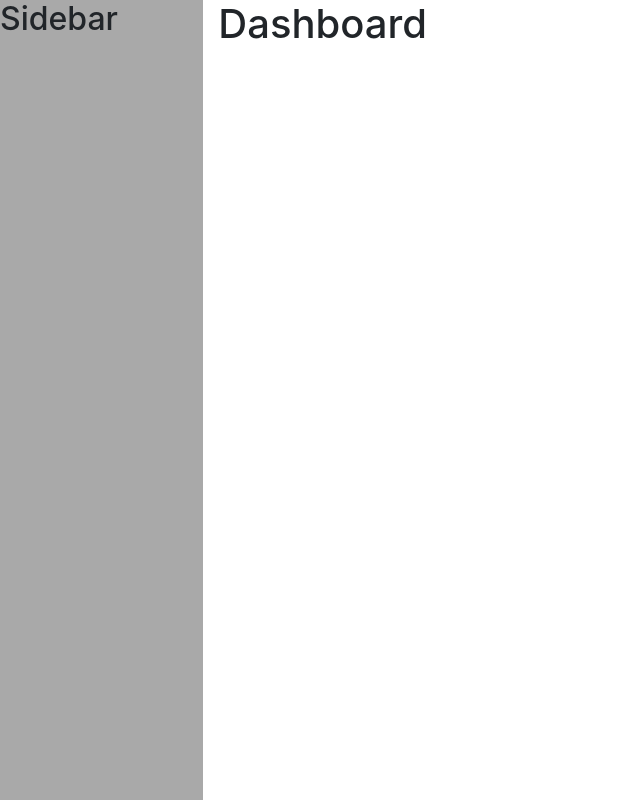
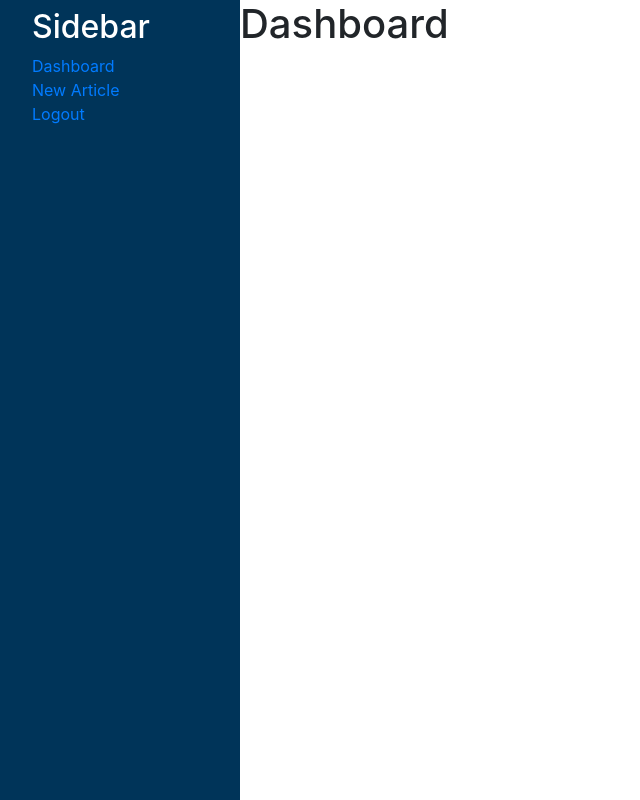
Before and after one commit to informagician/informagician, a React (Create React App) app: page /dashboard in a window 1280 px wide. Shown: the whole page, without its empty margins (0-640 px from the left). Built offline with nearby package versions, Linux system fonts and the light colour scheme.

Commit message:
admin routes working

```diff
--- a/src/App.js
+++ b/src/App.js
@@ -3,7 +3,7 @@ import { BrowserRouter as Router, Switch, Route } from 'react-router-dom'
 // import Nav from './components/Nav'
 import Main from './components/Main'
 // import Blog from './components/Blog'
-import Dashboard from './components/admin/Dashboard'
+import Admin from './components/admin/Main'
 import 'bootstrap/dist/css/bootstrap.min.css'
 
 function App() {
@@ -13,7 +13,7 @@ function App() {
         {/* <Nav /> */}
         <Switch>
           <Route path='/dashboard'>
-            <Dashboard />
+            <Admin />
           </Route>
           <Route exact path='/'>
             <Main />
--- a/src/components/Nav.js
+++ b/src/components/Nav.js
@@ -13,7 +13,9 @@ const Nav = () => {
             <li className="nav-item">
                 <a className="nav-link" href="/blog">Blog</a>
             </li>
-
+            <li className="nav-item">
+                <a className="nav-link" href="/dashboard">Admin</a>
+            </li>
         </ul>
     )
 }
--- a/src/components/admin/Dashboard.js
+++ b/src/components/admin/Dashboard.js
@@ -1,17 +1,9 @@
 import React from 'react'
-import Sidebar from './Sidebar'
 
 const Dashboard = () => {
 
-    return(
-        <div className="row">
-            <div className="col-2 sidebar">
-                <Sidebar />
-            </div>
-            <div className="col-10">
-                <h1>Dashboard</h1>
-            </div>
-        </div>
+    return (
+        <h1>Dashboard</h1>
     )
 }
 
--- /dev/null
+++ b/src/components/admin/Main.js
@@ -0,0 +1,29 @@
+import React from 'react'
+import { BrowserRouter as Router, Switch, Route } from 'react-router-dom'
+
+import Sidebar from './Sidebar'
+import Dashboard from './Dashboard'
+import New from './article/New'
+
+const Main = () => {
+
+    return(
+        <Router>
+        <div className="mr-row">
+            <div className="mr-sidebar">
+                <Sidebar />
+            </div>
+            <Switch>
+                <Route exact path='/dashboard'>
+                    <Dashboard />
+                </Route>
+                <Route exact path='/dashboard/new-article'>
+                    <New />
+                </Route>
+            </Switch>
+        </div>
+        </Router>
+    )
+}
+
+export default Main
--- a/src/components/admin/Sidebar.js
+++ b/src/components/admin/Sidebar.js
@@ -1,9 +1,23 @@
 import React from 'react'
+import { Route, Link, useParams } from 'react-router-dom'
 
 const Sidebar = () => {
 
+    let { path } = useParams()
+
     return (
-        <h2>Sidebar</h2>
+        <>
+            <h2>Sidebar</h2>
+            <Route>
+                <Link to="/dashboard">Dashboard</Link>
+            </Route>
+            <br/>
+            <Route>
+                <Link to="/dashboard/new-article">New Article</Link>
+            </Route>
+            <br/>
+            <a href="/">Logout</a>
+        </>
     )
 }
 
--- /dev/null
+++ b/src/components/admin/article/New.js
@@ -0,0 +1,10 @@
+import React from 'react'
+
+const New = () => {
+
+    return (
+        <h1>New Article</h1>
+    )
+}
+
+export default New
--- a/src/index.css
+++ b/src/index.css
@@ -12,7 +12,14 @@ code {
     monospace;
 }
 
-.sidebar {
-  background-color: darkgray;
+.mr-row {
+  display: flex;
+  flex-direction: row;
+}
+.mr-sidebar {
+  width: 240px;
+  background-color: #003459;
   height: 100vh;
+  padding: 0.5rem 0.5rem 0 2rem;
+  color:white;
 }
```
